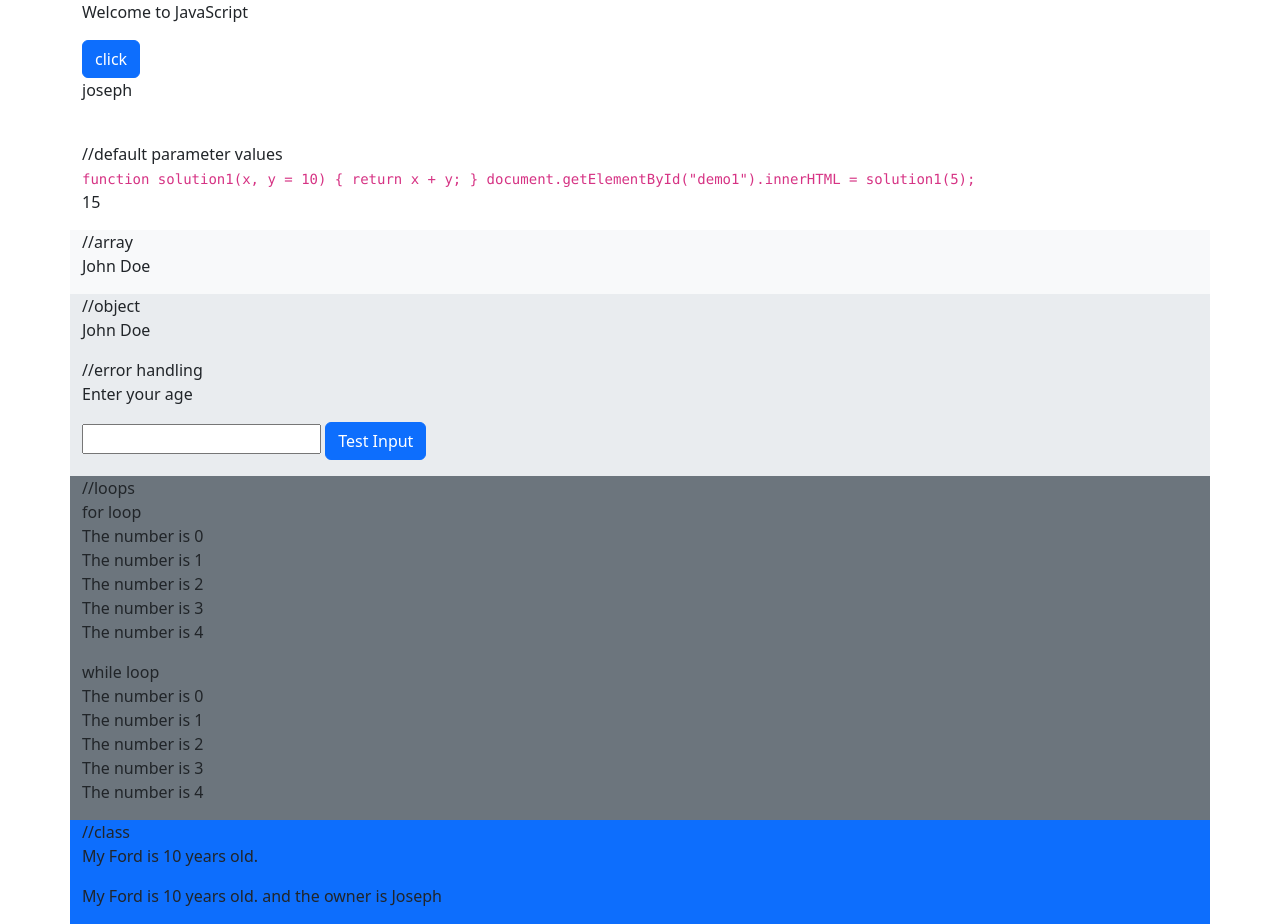
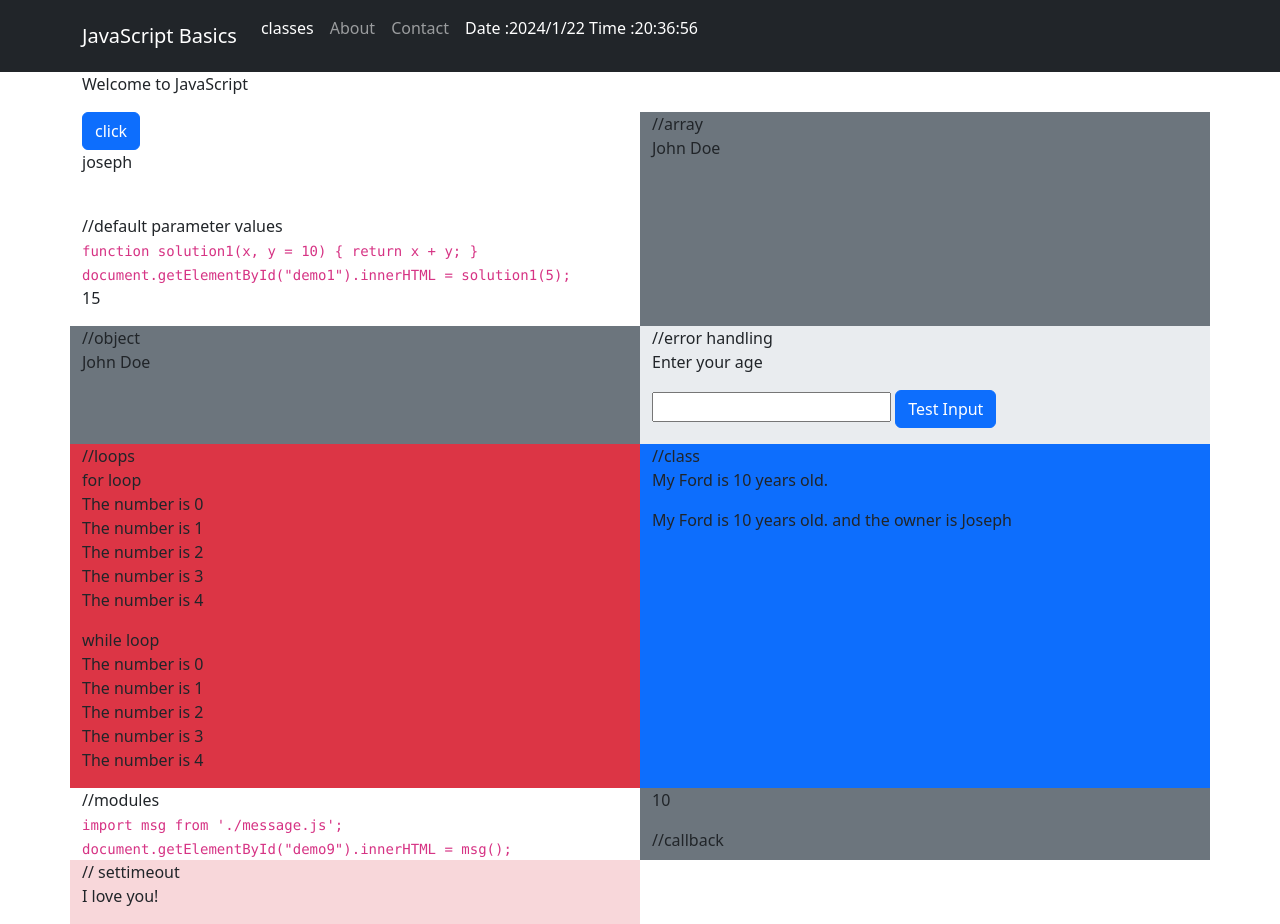
Before and after one commit to codetheuri/jsbasics, a plain HTML site: page index.html in a window 1280 px wide. Drawn offline with Linux system fonts and the light colour scheme.

Commit message:
js basics

```diff
--- a/index.html
+++ b/index.html
@@ -12,11 +12,54 @@
 </head>
 
 <body>
-    <div class="container justify-contents center">
+    <nav class="navbar navbar-expand-lg navbar-dark bg-dark">
+        <div class="container">
+            <a class="navbar-brand" href="#">JavaScript Basics</a>
+            <button class="navbar-toggler" type="button" data-bs-toggle="collapse" data-bs-target="#navbarNav"
+                aria-controls="navbarNav" aria-expanded="false" aria-label="Toggle navigation">
+                <span class="navbar-toggler-icon"></span>
+            </button>
+            <div class="collapse navbar-collapse" id="navbarNav">
+                <ul class="navbar-nav">
+                    <li class="nav-item">
+                        <a class="nav-link active" href="#">classes</a>
+                    </li>
+                    <li class="nav-item">
+                        <a class="nav-link" href="#">About</a>
+                    </li>
+                    <li class="nav-item">
+                        <a class="nav-link" href="#">Contact</a>
+                    </li>
+                    <li class="nav-item">
+                        <p id="time" class="nav-link active"></p>
+                        <script>
+                            setInterval(tfunction, 1000);
+                            function tfunction() {
+                                let d = new Date();
+                                document.getElementById("time").innerHTML =
+                                "Date :" +
+                                d.getFullYear()+ "/" +
+                                d.getUTCMonth() +"/"+
+                                d.getDate()+ "  "+
+                                " Time :"+
+                               d.getHours() + ":"+
+                               d.getMinutes()+ ":"+
+                               d.getSeconds()
+                               ;
+                            }
+                        </script>
+
+                    </li>
+                </ul>
+            </div>
+        </div>
+    </nav>
+
+    <div class="container">
         <div class="row">
-            <div class="col-md-12">
 
             <p class="text color primary">Welcome to JavaScript</p>
+            <div class="col-md-6">
                 <form>
                     <input type="button" value="click" onclick="message()" class="btn btn-primary" />
                 </form>
@@ -48,7 +91,7 @@
                     document.getElementById("demo1").innerHTML = solution1(5);
                 </script>
             </div>
-                <div class="container bg-body-tertiary">
+            <div class="col-md-6 bg-secondary">
                 //array
                 <p id="demo2"></p>
                 <script>
@@ -56,7 +99,7 @@
                     document.getElementById("demo2").innerHTML = person[0] + " " + person[1];
                 </script>
             </div>
-                <div class="container bg-body-secondary">
+            <div class="col-md-6 bg-secondary">
                 //object
                 <p id="demo3"></p>
                 <script>
@@ -68,15 +111,15 @@
                     document.getElementById("demo3").innerHTML = name.firstName + " " + name.lastName;
                 </script>
             </div>
-                <div class="bg-body-secondary">
+            <div class="col-md-6 bg-body-secondary">
                 //error handling
                 <p>Enter your age</p>
                 <p id="demo4"></p>
 
                 <input type="text" id="num">
                 <button type="button" class="btn btn-primary" onclick="check()"
-                        onmouseover="this.style.backgroundColor='black'"
-                        onmouseout="this.style.backgroundColor='blue'">Test Input</button>
+                    onmouseover="this.style.backgroundColor='black'" onmouseout="this.style.backgroundColor='blue'">Test
+                    Input</button>
                 <p id="error"></p>
                 <script>
                     function check() {
@@ -96,7 +139,7 @@
                 </script>
 
             </div>
-                <div class="container-sm bg-secondary">
+            <div class="col-md-6 bg-danger">
                 //loops
                 <p id="demo5"> </p>
                 <p id="demo6"> </p>
@@ -118,7 +161,7 @@
                 </script>
 
             </div>
-                <div class="container-fluid bg-primary">
+            <div class="col-md-6 bg-primary">
                 //class
                 <p id="demo7"></p>
                 <p id="demo8"></p>
@@ -141,6 +184,46 @@
                     document.getElementById("demo8").innerHTML = "My " + carowner.name + " is " + carowner.age(year) + " years old." + " and the owner is " + carowner.owner;
                 </script>
             </div>
+
+            <div class="col-md-6 ">
+                //modules
+                <br>
+                <code>
+
+                    import  msg  from './message.js';
+                    document.getElementById("demo9").innerHTML = msg();
+
+                </code>
+            </div>
+            <div class="col-md-6 bg-secondary">
+                <p id="demo9"></p>
+                //callback
+                <script>
+                    function mydiplayer(something) {
+                        document.getElementById("demo9").innerHTML = something;
+                    }
+                    function mycalculator(num1, num2, mycallback) {
+                        let sum = num1 + num2;
+                        mycallback(sum);
+                    }
+                    mycalculator(5, 5, mydiplayer);
+                </script>
+            </div>
+
+            <div class="col-md-6 bg-danger-subtle">
+                // settimeout
+                <p id="demo10">Close You eyes</p>
+                <script>
+                    function mydisplay() {
+                        document.getElementById("demo10").innerHTML = "I love you!";
+                    }
+                    setTimeout(mydisplay, 3000);
+                    // 3 seconds
+                </script>
+
+
+            </div>
+
         </div>
     </div>
     </div>
--- a/message.js
+++ b/message.js
@@ -5,3 +5,8 @@ function solution(a){
     let result = a;
     return result;
 }
+
+function msg(){
+    let mg= "Hello, World!";
+    return mg;
+}
```
Also changed, not shown: 1 other file. Lines whose indentation alone changed are shown as unchanged.
